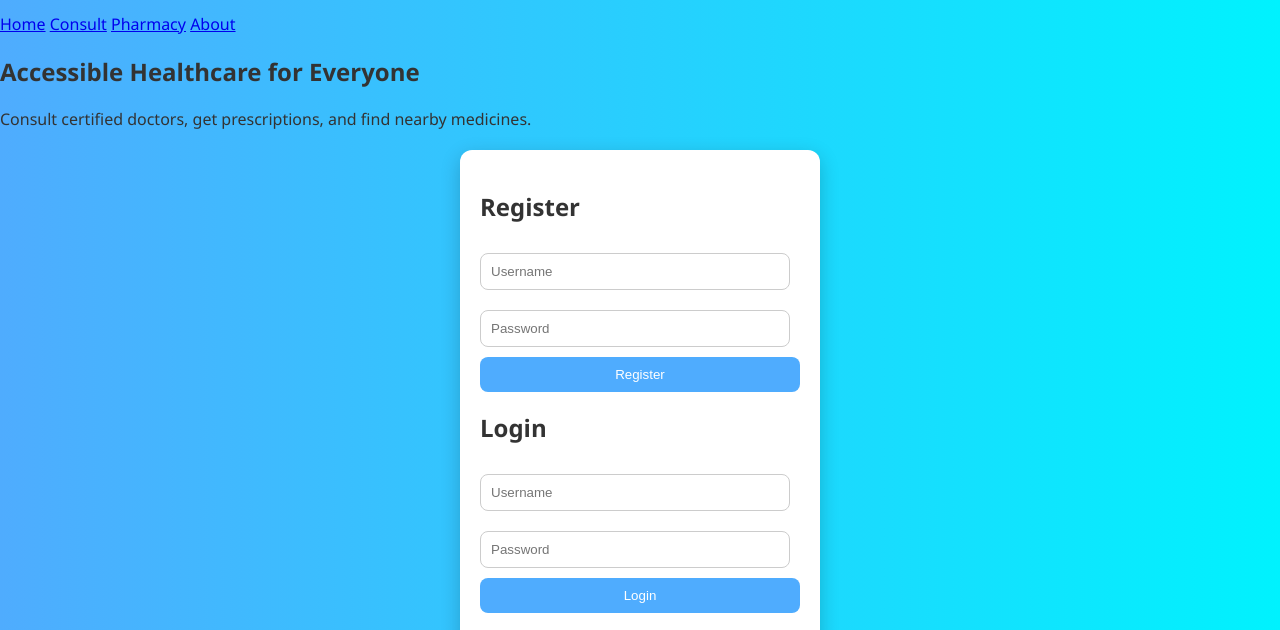
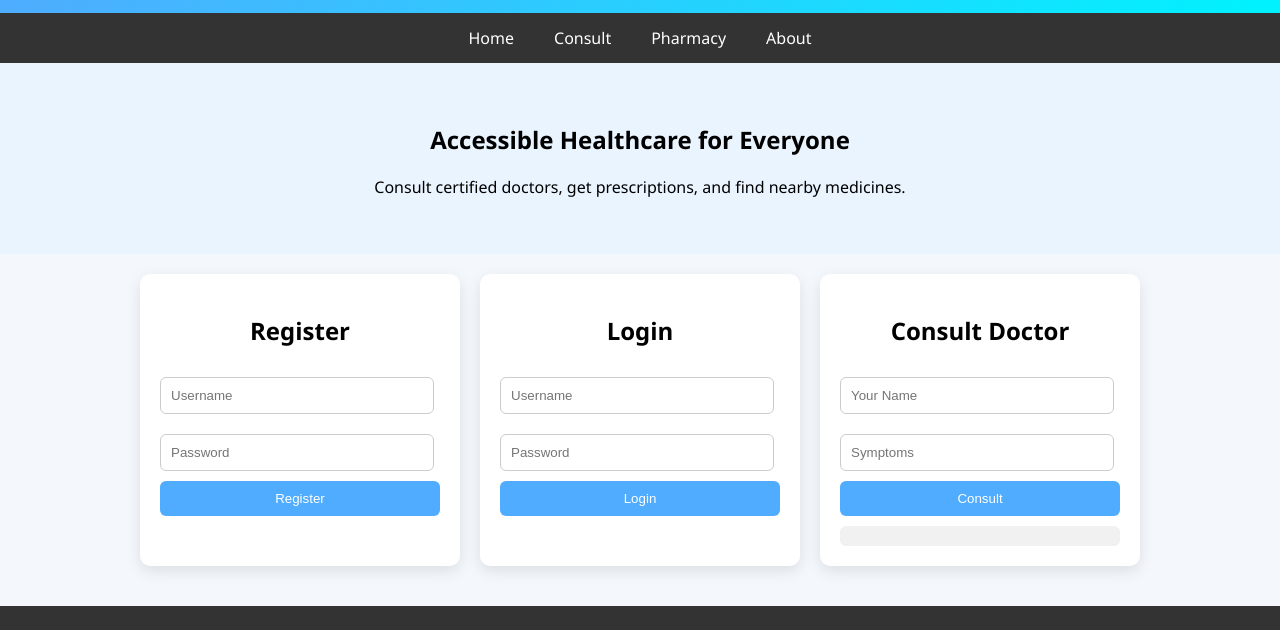
Before and after one commit to sohinigope92-sys/rural-health-hub, a plain HTML site: page index.html in a window 1280 px wide. Shown: the part 151-781 px from the top of the page. Drawn offline with Linux system fonts and the light colour scheme.

Commit message:
Update style.css

```diff
--- a/style.css
+++ b/style.css
@@ -1,40 +1,80 @@
 body {
   margin: 0;
   font-family: 'Segoe UI', sans-serif;
-  background: linear-gradient(to right, #4facfe, #00f2fe);
-  color: #333;
+  background: #f4f7fb;
 }
 
-h1 {
+/* Header */
+header {
+  background: linear-gradient(to right, #4facfe, #00f2fe);
+  color: white;
   text-align: center;
-  color: white;
   padding: 20px;
 }
 
+/* Navbar */
+nav {
+  display: flex;
+  justify-content: center;
+  background: #333;
+}
+
+nav a {
+  color: white;
+  padding: 14px 20px;
+  text-decoration: none;
+}
+
+nav a:hover {
+  background: #4facfe;
+}
+
+/* Hero Section */
+.hero {
+  text-align: center;
+  padding: 40px;
+  background: #eaf4ff;
+}
+
+/* Container */
 .container {
-  width: 320px;
-  margin: 20px auto;
+  display: flex;
+  justify-content: center;
+  flex-wrap: wrap;
+  gap: 20px;
+  padding: 20px;
+}
+
+/* Cards */
+.card {
   background: white;
   padding: 20px;
-  border-radius: 12px;
-  box-shadow: 0 6px 20px rgba(0,0,0,0.2);
+  width: 280px;
+  border-radius: 10px;
+  box-shadow: 0 5px 15px rgba(0,0,0,0.1);
 }
 
+.card h2 {
+  text-align: center;
+}
+
+/* Inputs */
 input {
   width: 90%;
   padding: 10px;
   margin: 10px 0;
-  border-radius: 8px;
+  border-radius: 6px;
   border: 1px solid #ccc;
 }
 
+/* Buttons */
 button {
   width: 100%;
   padding: 10px;
   background: #4facfe;
   color: white;
   border: none;
-  border-radius: 8px;
+  border-radius: 6px;
   cursor: pointer;
 }
 
@@ -42,9 +82,19 @@
   background: #007bff;
 }
 
+/* Result */
 #result {
-  margin-top: 15px;
+  margin-top: 10px;
+  background: #f1f1f1;
   padding: 10px;
-  background: #f1f1f1;
-  border-radius: 8px;
+  border-radius: 6px;
 }
+
+/* Footer */
+footer {
+  text-align: center;
+  padding: 15px;
+  background: #333;
+  color: white;
+  margin-top: 20px;
+}
```
